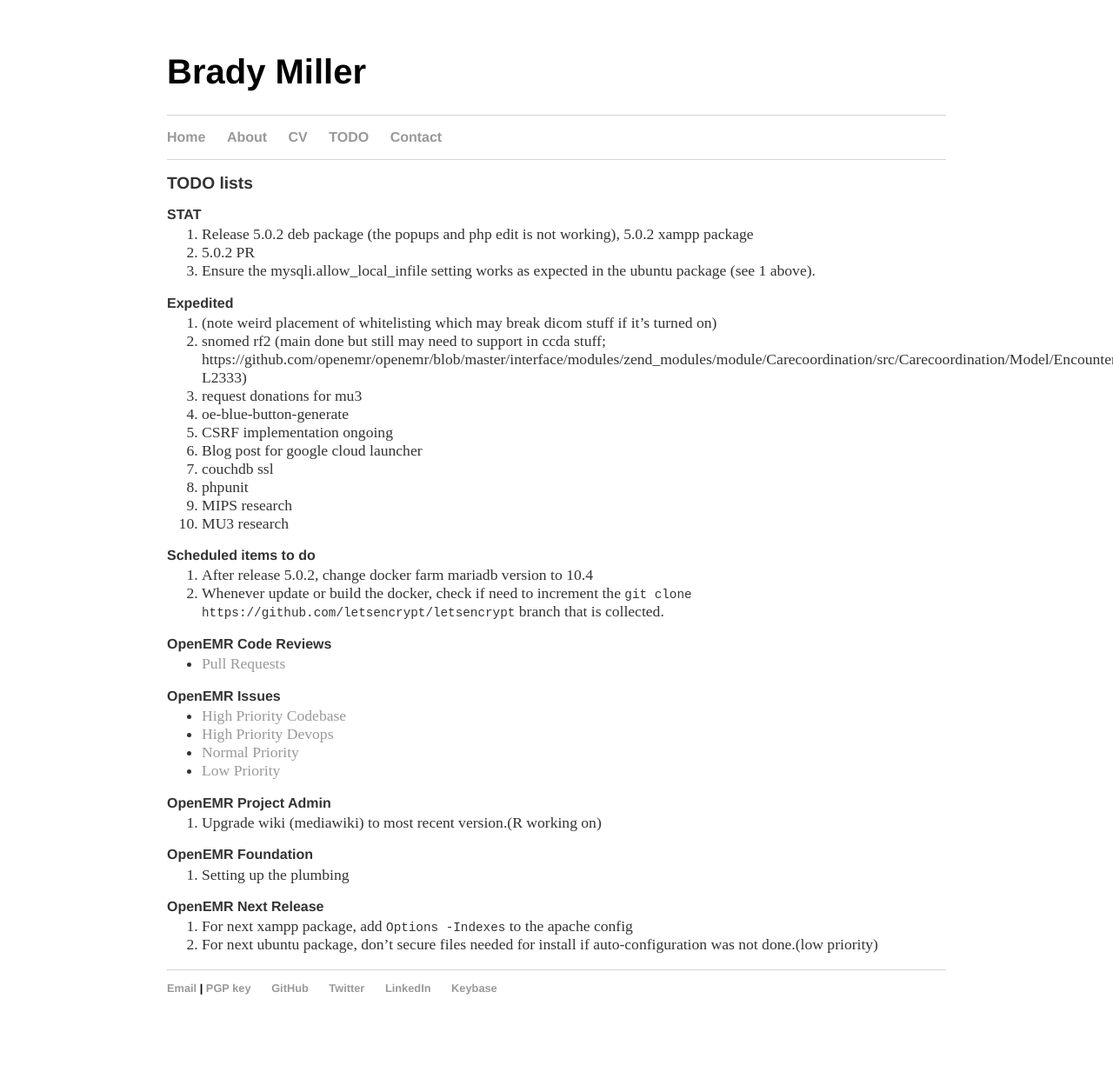
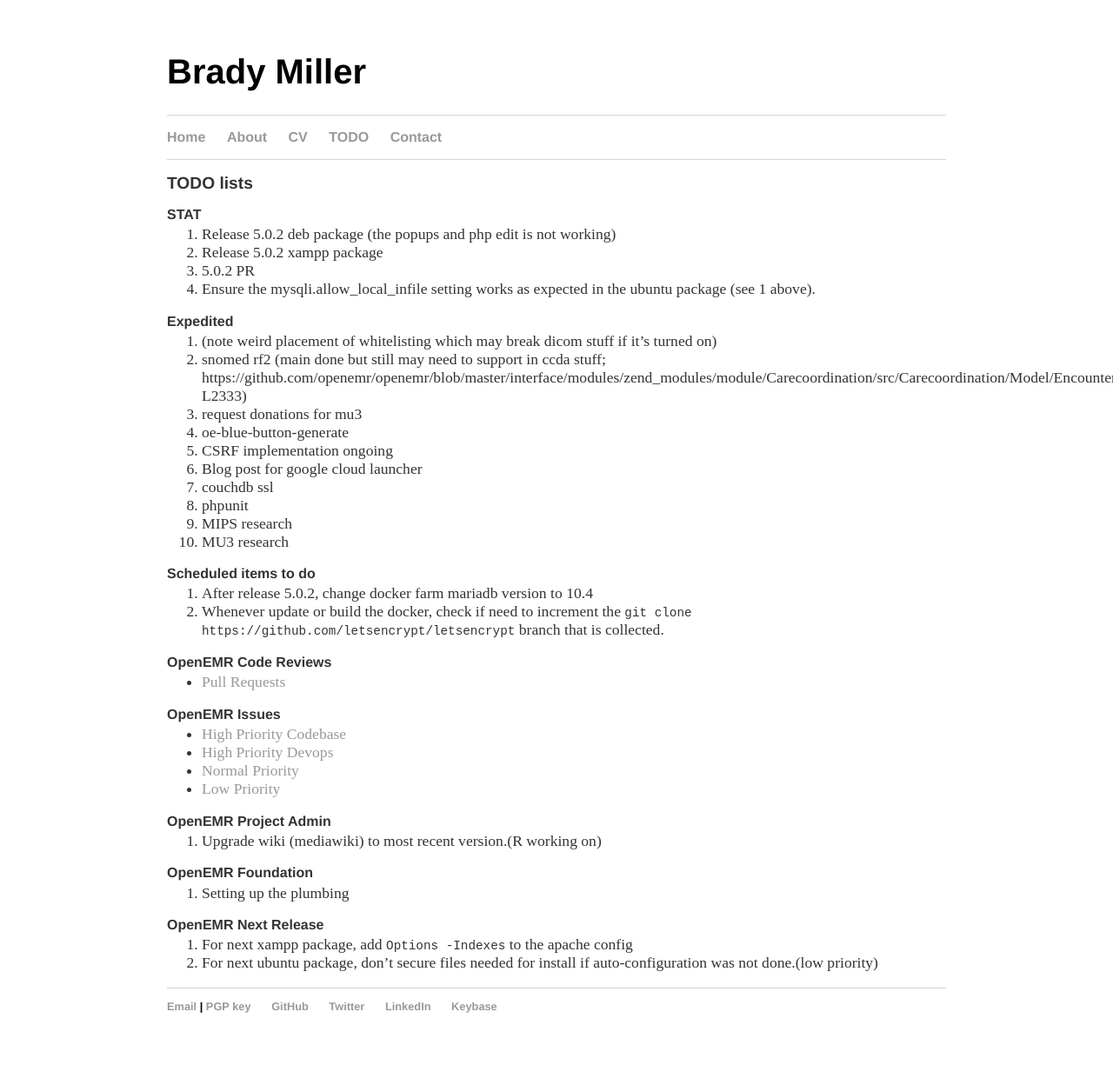
Before and after one commit to bradymiller/bradymiller.github.io, a Jekyll site: the page built from todo/index.md, in a window 1280 px wide. Shown: the whole page at 87% size. Built offline with Jekyll 4.4.1, drawn with Linux system fonts in a browser that asks for light colours; our own code applies the rules of GitHub Pages for plain Markdown files; before the commit the page ends 1204 px from its top, so only the background shows below that.

Commit message:
Update index.md

```diff
--- a/todo/index.md
+++ b/todo/index.md
@@ -4,7 +4,8 @@ layout: default
 ## TODO lists
 
 ### STAT
-1. Release 5.0.2 deb package (the popups and php edit is not working), 5.0.2 xampp package
+1. Release 5.0.2 deb package (the popups and php edit is not working)
+1. Release 5.0.2 xampp package
 1. 5.0.2 PR
 1. Ensure the mysqli.allow_local_infile setting works as expected in the ubuntu package (see 1 above).
 
```
